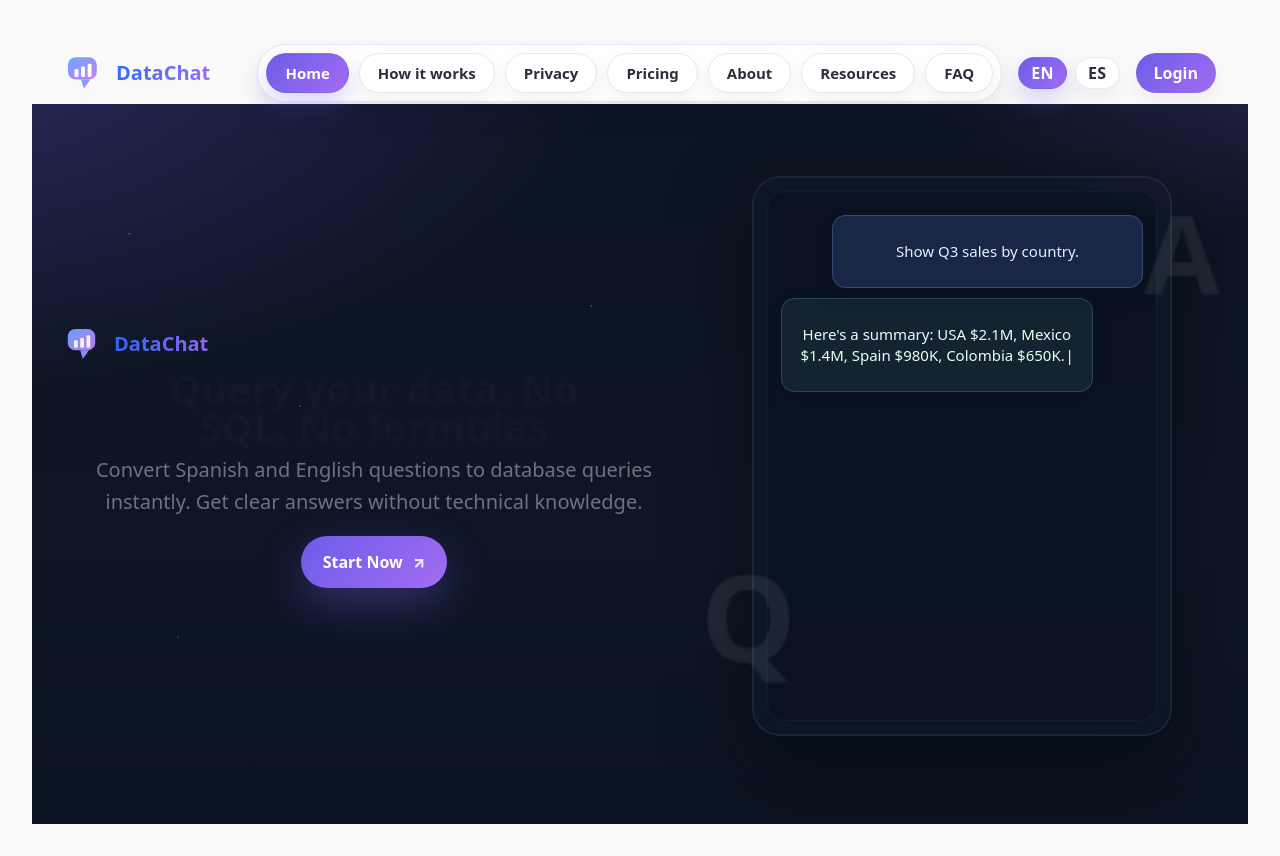
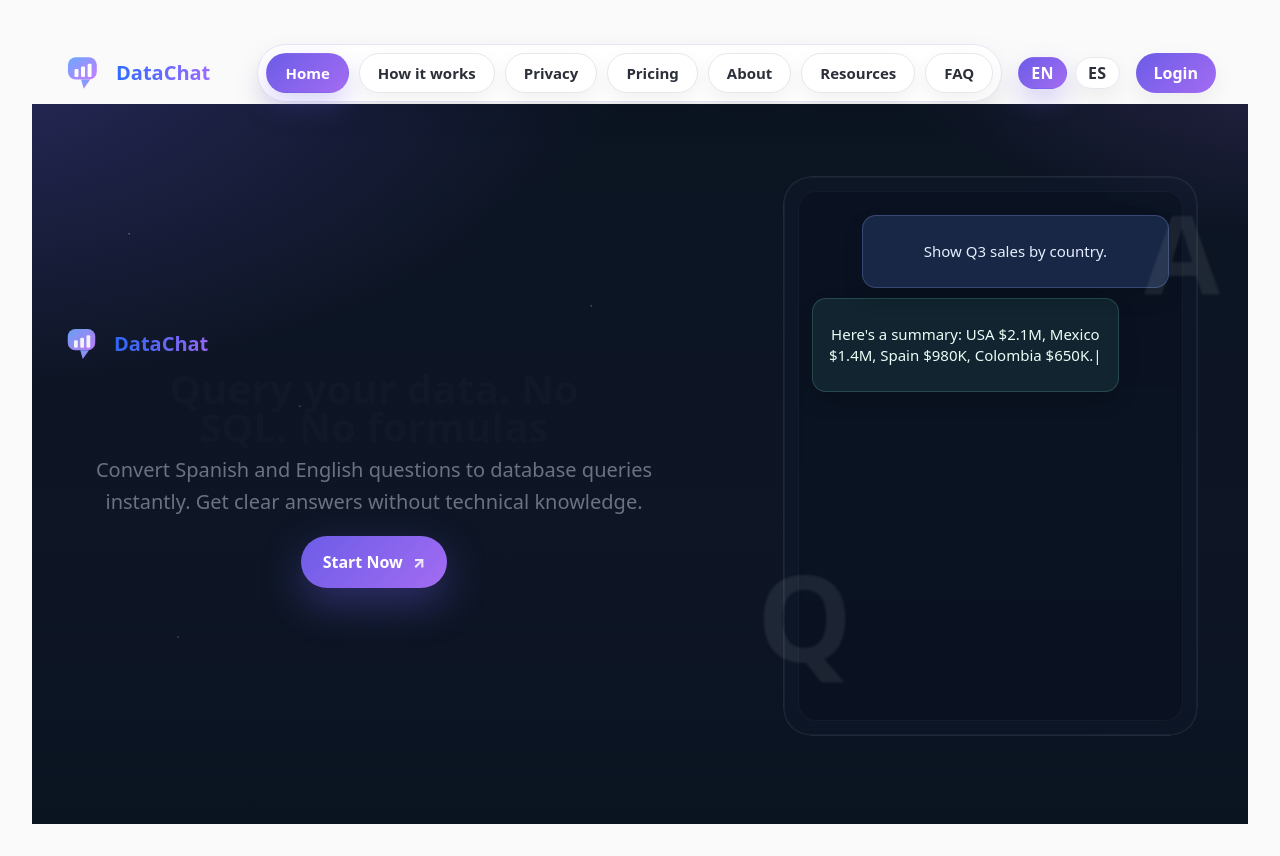
Before and after one commit to jcramonp/DataChat, a React (Vite) app in the folder frontend/: page / in a window 1280 px wide. Built offline with nearby package versions, Linux system fonts and the light colour scheme.

Commit message:
update landing.css for text

```diff
--- a/frontend/src/pages/Landing.css
+++ b/frontend/src/pages/Landing.css
@@ -158,3 +158,24 @@
   .hero-right{ margin-top: -8px; }
   .device{ height: 520px; }
 }
+/* --- Fix: el título se oculta detrás del mock --- */
+.hero-left{
+  position: relative;
+  z-index: 2;              /* encima del mock */
+}
+
+.hero-right{
+  position: relative;
+  z-index: 1;              /* por debajo del título */
+}
+
+/* Un poco más de aire a la izquierda para que no invada el mock */
+.landing-hero{
+  grid-template-columns: 1.2fr 0.8fr;  /* antes: 1.1fr 0.9fr */
+}
+
+/* (opcional) si aún se “mete” el borde del dispositivo,
+   recórtalo visualmente sin cambiar el tamaño */
+.device{
+  clip-path: inset(0 round 28px);   /* mantiene bordes redondos */
+}
```
